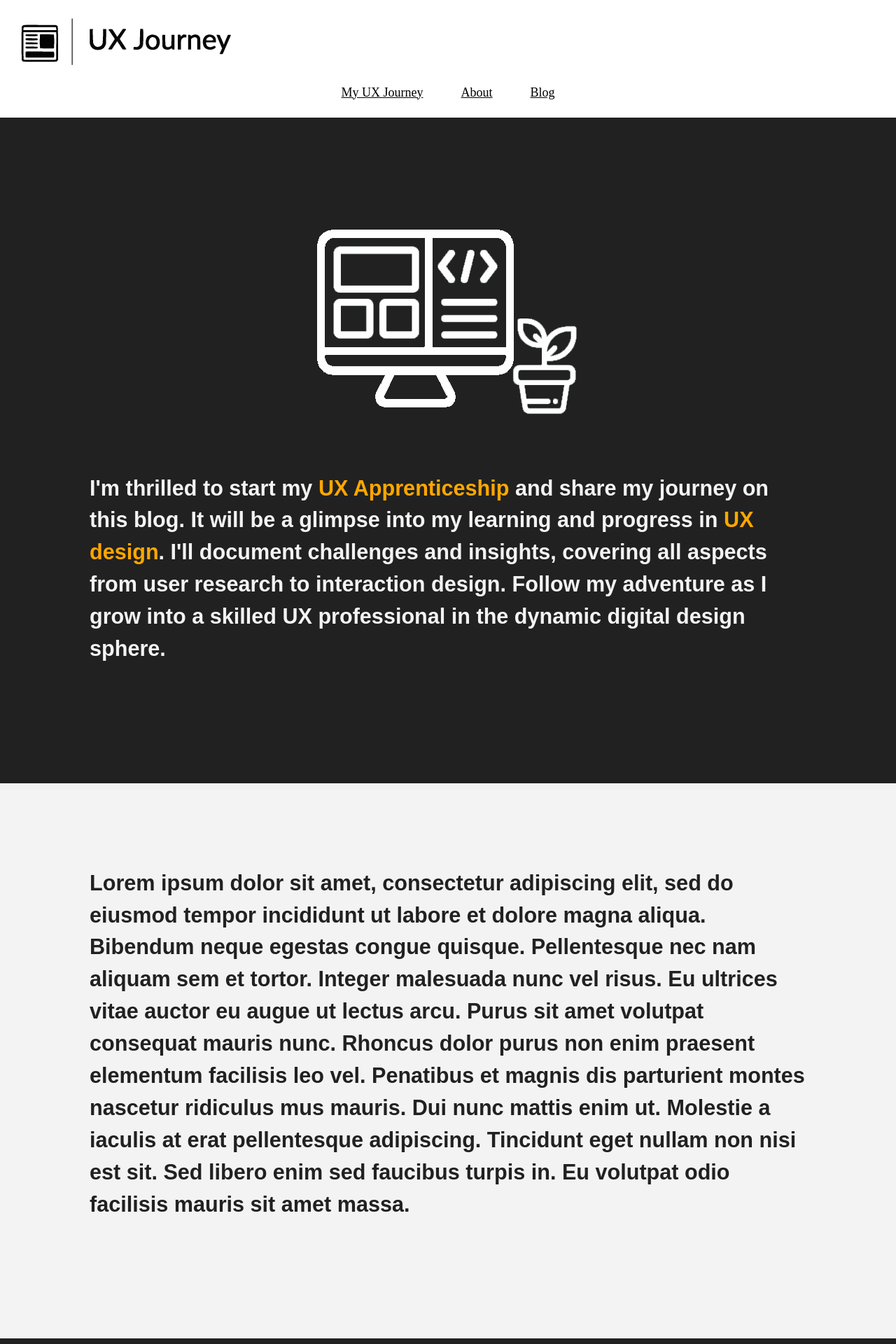
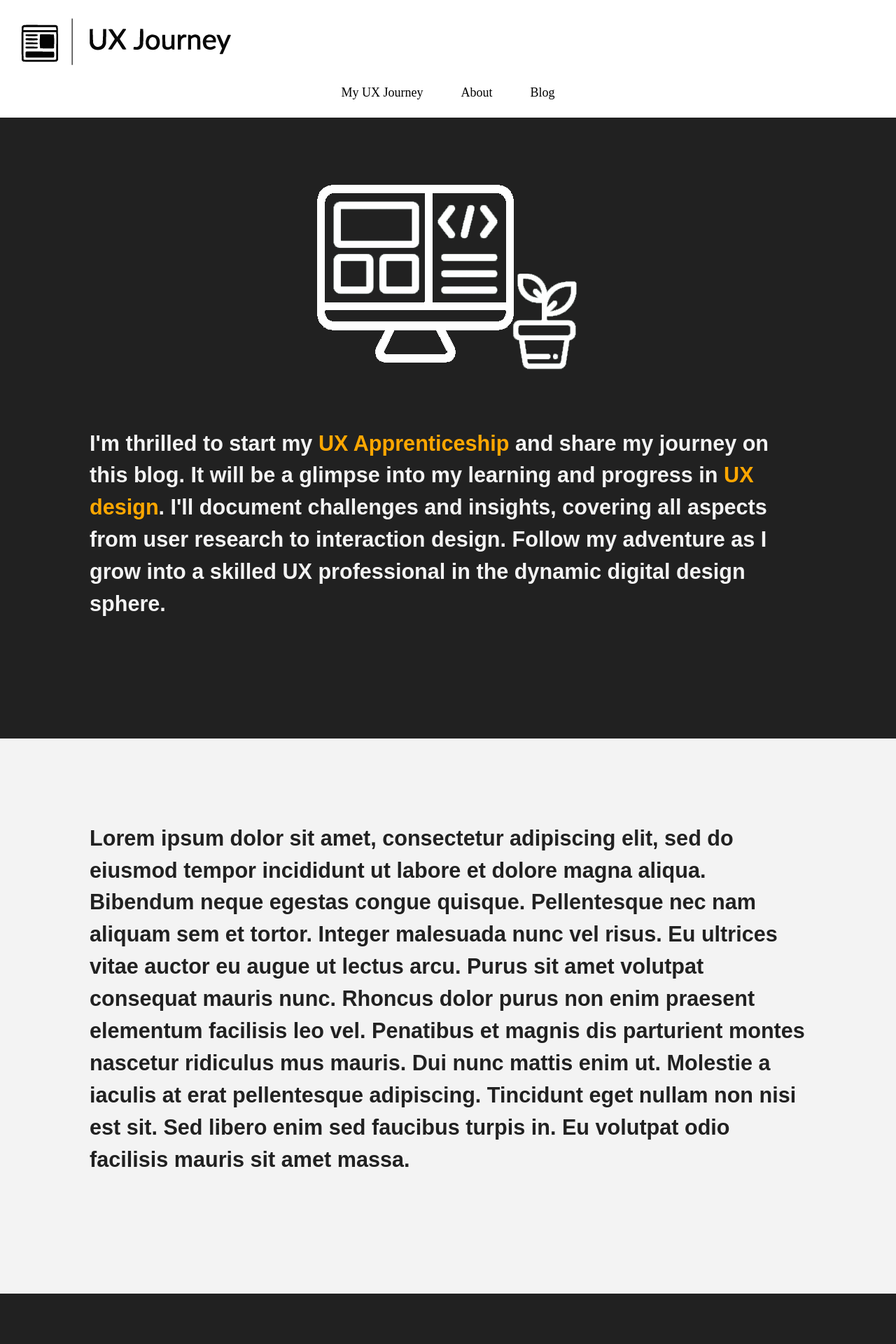
Before and after one commit to myuxjourney/myuxjourney.github.io, a Jekyll site: the page built from index.html, in a window 1280 px wide. Shown: the top 1920 px of the page at 70% size. Built offline with Jekyll 4.4.1, drawn with Linux system fonts in a browser that asks for light colours; nearby versions of some CDN libraries.

Commit message:
updated footer logos and spacing

```diff
--- a/_includes/footer.html
+++ b/_includes/footer.html
@@ -1,13 +1,23 @@
-<footer class="site-footer" style="position: static;">
-  <div class="content-wrap">
-    <a href="www.facebook.com">
-      <img src="/images/icons8-facebook-24.png">
+<footer class="site-footer">
+
+  <div class="media-links">
+    <a href="http://www.facebook.com">
+      <img src="/images/icons8-facebook-24.png" alt="facebook">
     </a>
-    <a href="www.instagram.com">
-      <img src="/images/icons8-instagram-24.png">
+
+
+     <a href="http://www.Instagram.com">
+      <img src="/images/icons8-instagram-24.png" alt="Instagram">
     </a>
-    <a href="www.linkedin.com">
-      <img src="/images/icons8-linkedin-24.png">
-    <p>&copy;2023 | Joe Ingram</p>
+
+
+    <a href="http://www.linkedin.com">
+      <img src="/images/icons8-linkedin-24.png" alt="Linkedin">
+    </a>
+  </div>
+  <div class="copyright">
+    <div class="content-wrap">
+      <p>&copy;2023 | Joe Ingram</p>
+    </div>
   </div>
 </footer>
--- a/_layouts/default.html
+++ b/_layouts/default.html
@@ -3,7 +3,7 @@
   {% include head.html %}
   <body>
     {% include header.html %}
-    <section id="main-content">
+    <section id="main-content" class="main-content">
       <section class="content-wrap">
         {{ content }}
       </section>
--- a/_sass/_base.scss
+++ b/_sass/_base.scss
@@ -10,13 +10,18 @@
   text-align: center;
 }
 
+.introduction-text {
+  padding: 0 10% 10% 10%;
+}
+
 .one {
   background-color: rgb(33, 33, 33);
   color: #f3f3f3;
   font-size: calc(5px + 2vw);
   font-weight: 400;
-  padding: 10%;
+  // padding: 10%;
   text-align: center;
+  width: 100%;
 }
 
 .two{
@@ -47,6 +52,7 @@
 
 .navigation {
 text-align: center;
+justify-content: center;
 }
 
 .responsive {
@@ -78,11 +84,11 @@
 
 
 h1{
-text-align: left;
-line-height: 1.5em;
-margin-top: -8px;
-padding-top: 0px;
-}
+  text-align: left;
+  line-height: 1.5em;
+  margin-top: -8px;
+  padding-top: 0px;
+  }
 
 .blog-content {
   background-color: rgb(33, 33, 33);
@@ -105,6 +111,12 @@
   grid-template-columns: auto;
   margin: 5px;
   padding: 20px;
+}
 
+.main-image-wrapper {
+  // margin: 10%;
+}
 
+.main-image {
+  position: static;
 }
--- a/_sass/_footer.scss
+++ b/_sass/_footer.scss
@@ -4,4 +4,19 @@
   font-family: 'Raleway';
   padding: 35px;
   text-align: center;
+  display: grid;
+  justify-content: center;
+  align-items: center;
 }
+
+.media-links {
+  display: grid;
+  grid-template-columns: max-content max-content max-content;
+  align-items: center;
+  justify-content: center;
+}
+
+a {
+
+  text-decoration: none;
+}
--- a/_sass/_layout.scss
+++ b/_sass/_layout.scss
@@ -1,7 +1,11 @@
+
+.main-content {
+  width: 100vw;
+  margin-top: 5%;
+}
+
 .content-wrap {
-  max-width: 100vw;
   margin: 0 auto;
-
 }
 
 
@@ -22,9 +26,9 @@
   color: #2980b9; /* Link color on hover */
 }
 
-/* Additional style for visited links */
+
 a:visited {
-  color: #ffa700; /* Visited link color */
+  color: #ffa700;
 }
 
 image{
--- a/index.html
+++ b/index.html
@@ -2,9 +2,11 @@
 layout: default
 ---
 <section class="one">
-  <img src="/images/OutlineHome.png" id="hoverme" UX Computer Setup" style=" position: static;">
- <h1>
+  <div class="main-image-wrapper">
+    <img src="/images/OutlineHome.png" id="hoverme" UX Computer Setup" class="main-image">
+  </div>
 
+ <h1 class="introduction-text">
   <br>
   I'm thrilled to start my <span style="color:#ffa700;font-weight: bolder;">UX Apprenticeship</span> and share my journey on this blog. It will be a glimpse into my learning and progress in <span style="color:#ffa700;font-weight: bolder;">UX design</span>.
   I'll document challenges and insights, covering all aspects from user research to interaction design.
```
